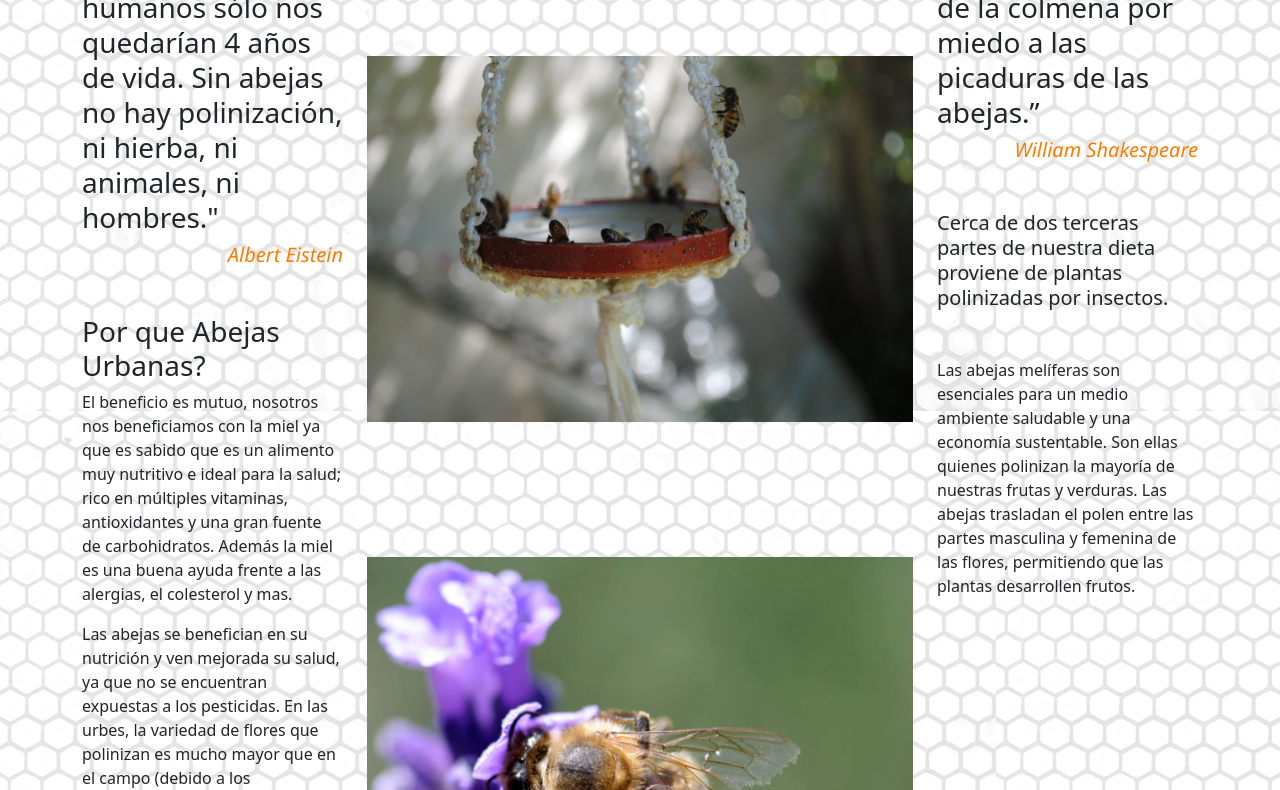
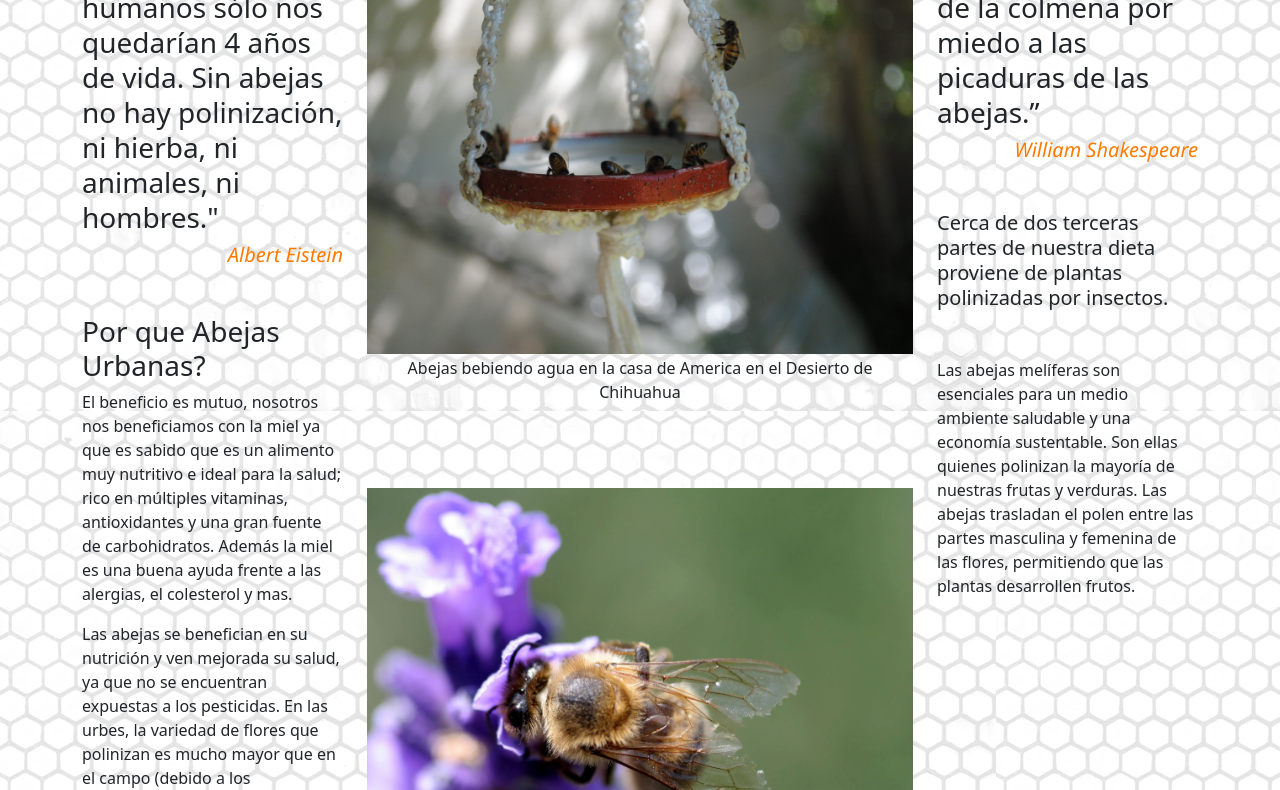
Before and after one commit to Marcelo-gil/Apicultura-Urbana-con-Boostrap, a website: page index.html in a window 1280 px wide. Shown: the part 253-1043 px from the top of the page. Drawn offline with nearby package versions, Linux system fonts and the light colour scheme.

Commit message:
texto en foto index

```diff
--- a/index.html
+++ b/index.html
@@ -55,7 +55,8 @@
                   </div>
                 <div class="col-lg-6  col-md-4 col-sm-12 mt-5 fotoapi">
                     <h1 class="firma">20 de Mayo, día mundial de las Abejas</h1>
-                    <img src="./imagenes/fotodeamerica.jpeg" class="d-block w-100 imgAjuste" alt="Abeja bebiendo agua en el Desierto de Chihuahua">
+                    <img src="./imagenes/fotodeamerica.jpeg" class="w-100 imgAjuste" alt="Abejas bebiendo agua en el Desierto de Chihuahua">
+                    <p class="leyenda">Abejas bebiendo agua en la casa de America en el Desierto de Chihuahua</p>
                     <img src="./imagenes/abeja_lila.webp" class="d-block w-100 imgAjuste" alt="Foto Abeja sobre una flor Lila">
                     <!-- <video preload loop muted controls class="imagenVideo1 mt-5">
                       <source src="./videos/Video_borraja.mp4" type="video/mp4">
--- a/scss/componets/_general.scss
+++ b/scss/componets/_general.scss
@@ -2,7 +2,9 @@
     padding: 0;
     margin: 0;
 }
-
+.leyenda{
+    margin-top: 2px;
+}
 .header{
     background-image: $gradien;
     position: sticky;
```
Also changed, not shown: css/main.css.
